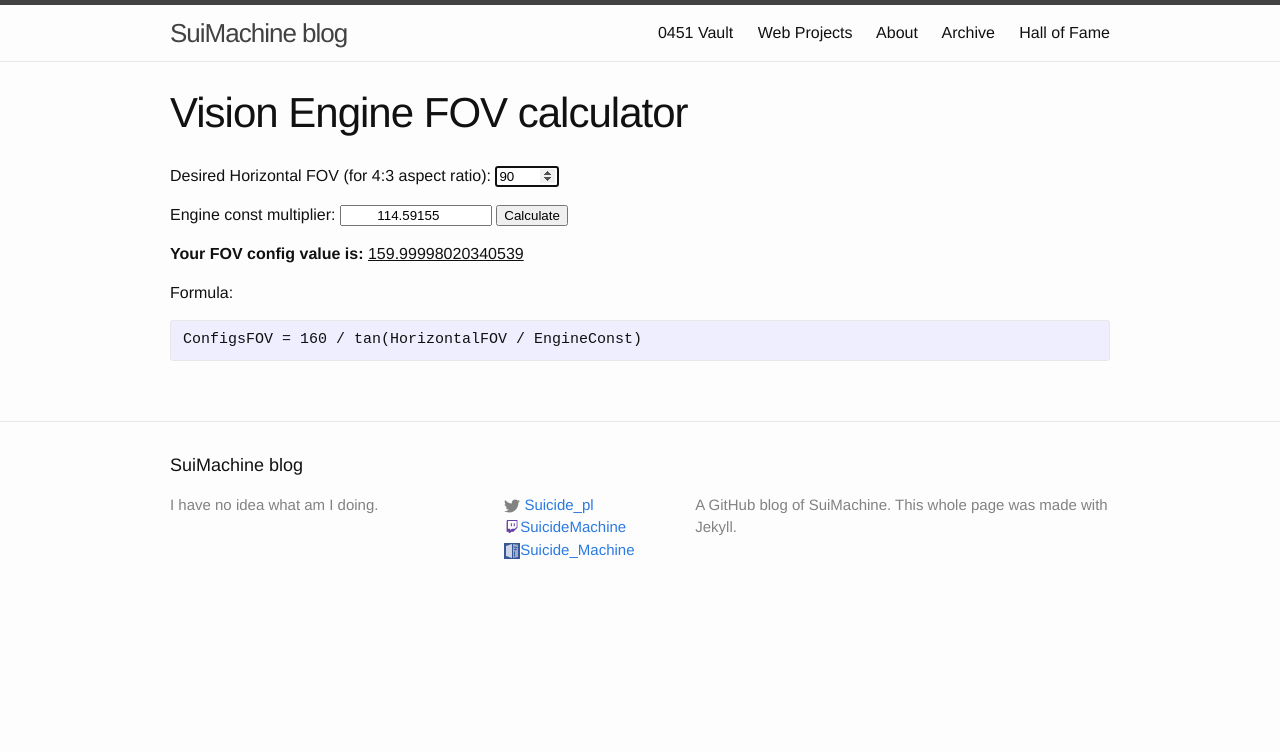
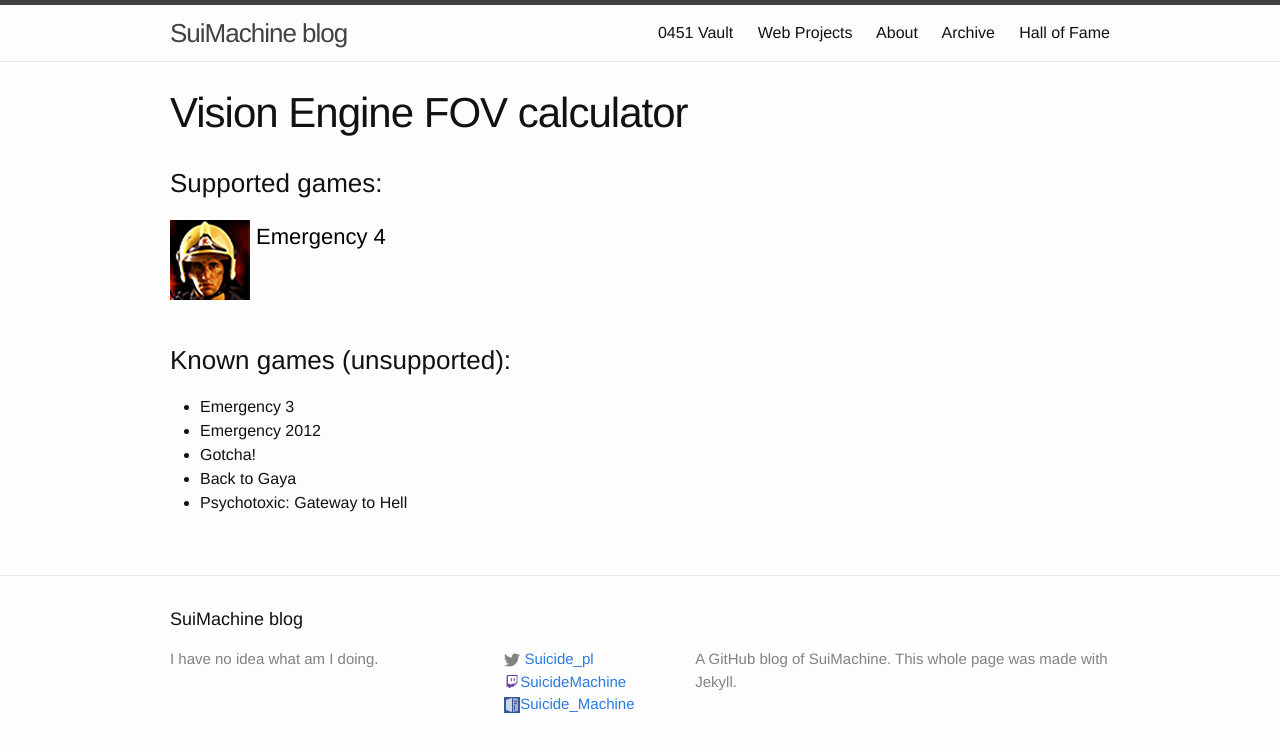
Before and after one commit to SuiMachine/SuiMachine.github.io, a Jekyll site: the page built from web_projects/vision_engine_fov_calculator.md, in a window 1280 px wide. Shown: the top 752 px of the page. Built offline with Jekyll 4.4.1, drawn with Linux system fonts in a browser that asks for light colours.

Commit message:
Detaching Vision FOV calculator

```diff
--- /dev/null
+++ b/_includes/game_button.html
@@ -0,0 +1,11 @@
+<a href="/web_projects/vision_fov_calculator/{{include.url}}">
+	<div class="gamebutton">
+		<img src="/web_projects/vision_engine_games/game_icons/{{include.url}}.png" class="gamebutton-icon">
+		{{include.name}}
+		<div class="gamebutton-overlay">
+			<div class="overlay-header">{{include.name}}</div>
+			<div class="overlay-small">Developer: {{include.developer}}</div>
+			<div class="overlay-small">Year: {{include.year}}</div>
+		</div>
+	</div>
+</a>
--- /dev/null
+++ b/css/game-grid.scss
@@ -0,0 +1,82 @@
+---
+---
+.overlay-header
+{
+	font-size: 24px;
+	text-shadow: 2px 2px 8px #000000;
+	line-height: 160%;
+}
+
+.overlay-small
+{
+	font-size: 10px;
+	text-shadow: 2px 2px 8px #000000;
+}
+
+.gamebutton-icon
+{
+	vertical-align: top;
+	height: 100%;
+}
+
+.gamebutton:hover .gamebutton-overlay
+{
+	opacity: 1;
+	color: white;
+	text-align: center;
+}
+
+.gamebutton-overlay
+{
+	position: absolute;
+	bottom: 0;
+	left: 0;
+	right: 0;
+	background-color: purple;
+	overflow: hidden;
+	width: 100%;
+	height: 100%;
+	opacity: 0;
+	transition: .8s;
+}
+
+.gamebutton {
+	position: relative;
+	padding: 2px 0;
+	color: black;
+    width: 33.33333%;
+    height: 80px;
+    background: transparent;
+	float: left;
+}
+
+.gametable-container
+{
+	display: table;
+	width:	100%;
+}
+
+.gametable-container > a
+{
+	font-size: 22px;
+}
+
+
+.gametable-container
+{
+	display: table;
+	width:	100%;
+}
+
+@media (max-width: 600px)
+{
+	.gamebutton
+	{
+		width: 100%;
+	}
+}
+
+*, *:before, *:after
+{
+    box-sizing: inherit;
+}
--- a/web_projects/vision_engine_fov_calculator.md
+++ b/web_projects/vision_engine_fov_calculator.md
@@ -4,48 +4,16 @@ title: Vision Engine FOV calculator
 menu: none
 permalink: /web_projects/vision_fov_calculator/
 ---
+<link rel="stylesheet" href="{{ base }}/css/game-grid.css">
+<h3>Supported games:</h3>
+<div class="gametable-container">
+{% include game_button.html name="Emergency 4" url="emergency4" developer="Sixteen Tons Entertainment" year="2006" %}
+</div>
 
-Desired Horizontal FOV (for 4:3 aspect ratio): <input type="number" id="desiredFOV" min="10" max="351" value="90" autofocus />
-
-Engine const multiplier: <input type="number" id="engineMultiplier" value="114.59155" style="width: 144px; text-align:center;" /> <button onclick="calculateFOV()">Calculate</button>
-
-<p id="results"></p>
-<script>
-function calculateFOV() {
-	var f_desiredFOV = parseFloat(document.getElementById("desiredFOV").value);
-	var f_engineConst = parseFloat(document.getElementById("engineMultiplier").value);
-	var f_Result = 160 / Math.tan(f_desiredFOV/ f_engineConst);
-    document.getElementById("results").innerHTML = "<b>Your FOV config value is:</b> <u>" + f_Result + "</u>";
-}
-
-function getValuesFromLocationHash() {
-    var x = location.hash;
-	var splt = x.split("&");
-	if(splt[0].startsWith("#"))
-	{
-		splt[0] = splt[0].substr(1,splt[0].lenght);
-	}
-
-	var i;
-	for(i=0; i<splt.length; i++)
-	{
-	   if(splt[i].startsWith("DesiredFOV"))
-	   {
-		   var helper = splt[i].split("=");
-		   document.getElementById("desiredFOV").value = helper[1];
-	   }
-
-	   if(splt[i].startsWith("EngineConst"))
-	   {
-		   var helper = splt[i].split("=");
-		   document.getElementById("engineMultiplier").value = helper[1];
-	   }
-	}
-}
-
-getValuesFromLocationHash();
-calculateFOV();
-</script>
-
-Formula:
-<pre>ConfigsFOV = 160 / tan(HorizontalFOV / EngineConst)</pre>
+<br/>
+<h3>Known games (unsupported):</h3>
+* Emergency 3
+* Emergency 2012
+* Gotcha!
+* Back to Gaya
+* Psychotoxic: Gateway to Hell
```
Also changed, not shown: web_projects/vision_engine_games/emergency4.md (added, +52 -0 lines), web_projects/vision_engine_games/game_icons/emergency4.png (added).
